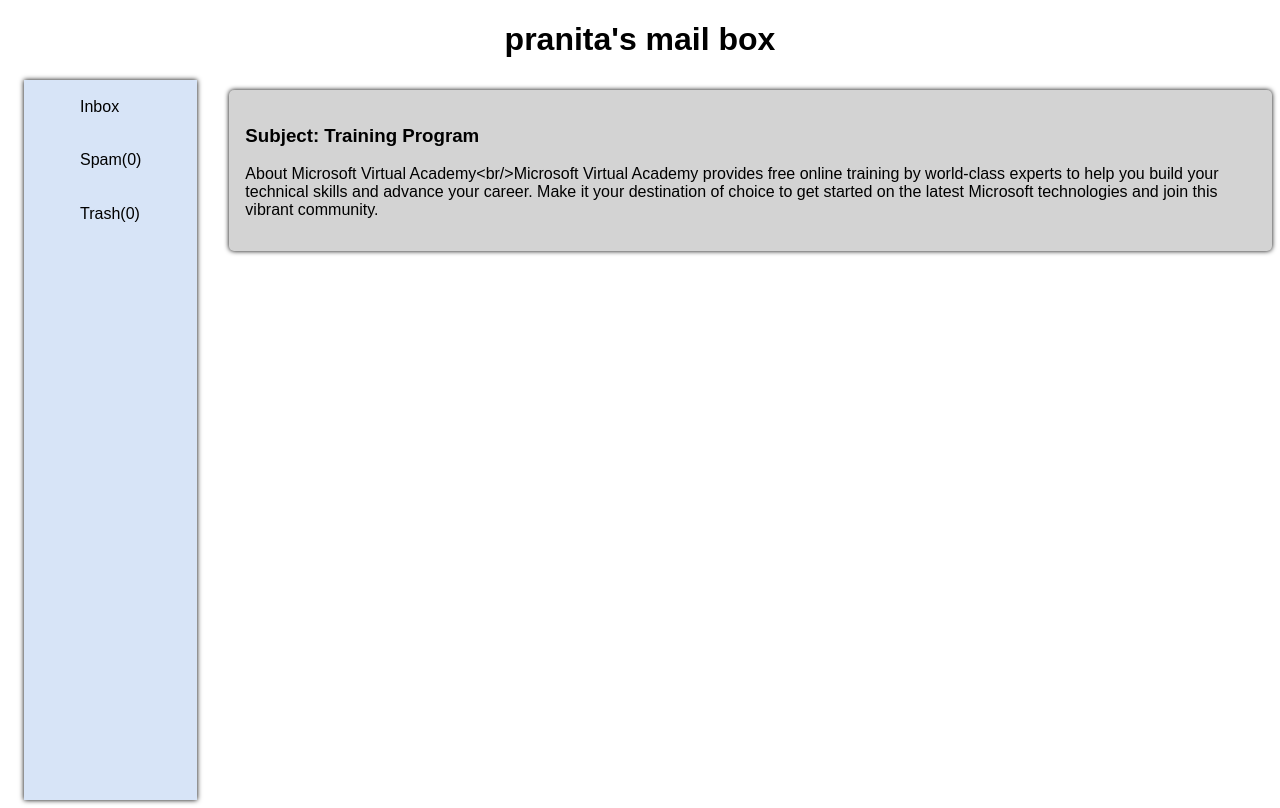
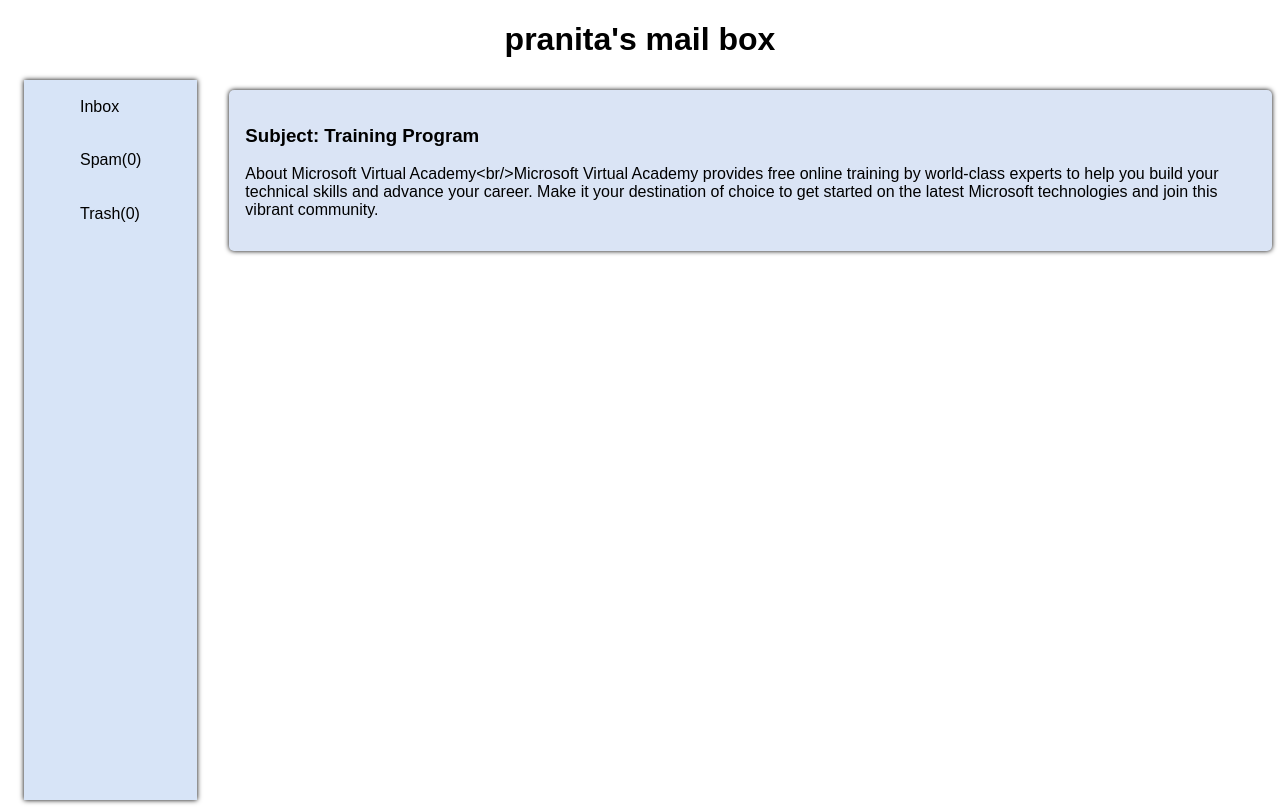
Before and after one commit to pranita09/email-app-v2, a React (Create React App) app: page /mail/guid-1 in a window 1280 px wide. Built offline with nearby package versions, Linux system fonts and the light colour scheme.

Commit message:
fix: bgcolor of mail card

```diff
--- a/src/styles.css
+++ b/src/styles.css
@@ -75,7 +75,7 @@
   margin: 10px 0;
   box-shadow: 0 0 5px;
   border-radius: 5px;
-  background-color: lightgray;
+  background-color: #dae4f5;
 }
 span:hover{
   cursor: pointer;
```
